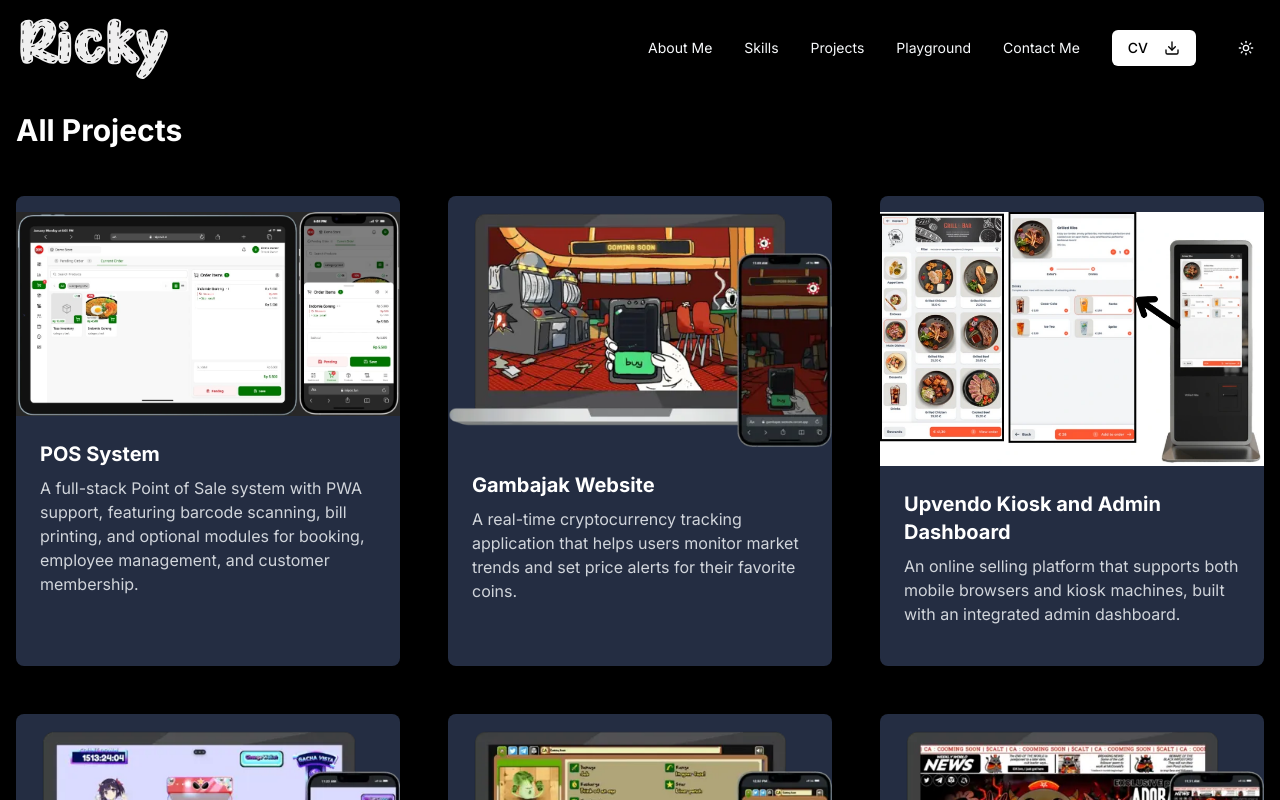
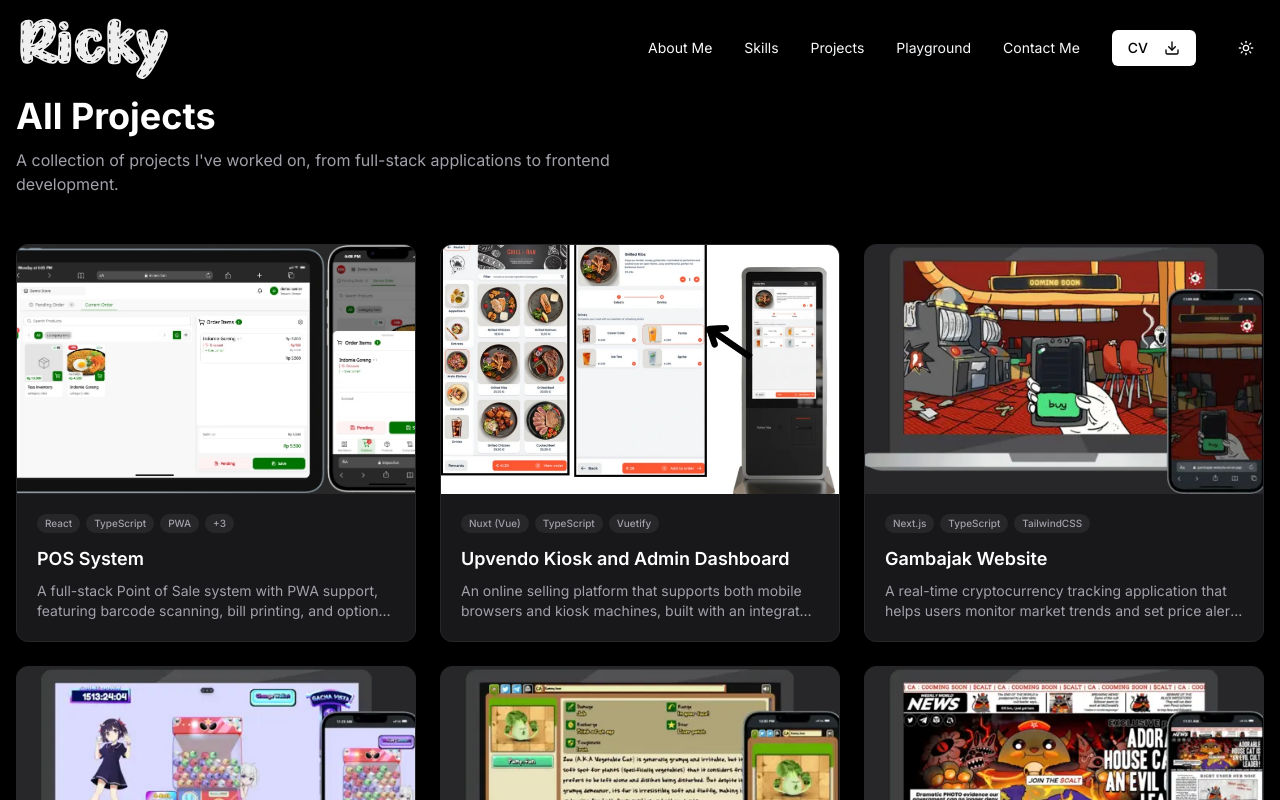
Before and after one commit to georgiusricky/georgiusricky.github.io, a Next.js app: page /project in a window 1280 px wide. Shown: the top 800 px of the page. Built offline with nearby package versions, Linux system fonts and the light colour scheme.

Commit message:
feat: update ProjectsPage layout and add Upvendo project details

```diff
--- a/app/project/page.tsx
+++ b/app/project/page.tsx
@@ -4,6 +4,7 @@ import { useState, useEffect } from 'react'
 import Image from 'next/image'
 import { ProjectDialog } from '../components/ProjectDialog'
 import { useGlobalStore } from '@/stores/globalStore'
+import { ExternalLink } from 'lucide-react'
 
 export default function ProjectsPage() {
   const [selectedProject, setSelectedProject] = useState<any>(null)
@@ -14,32 +15,77 @@ export default function ProjectsPage() {
   }, [])
 
   return (
-    <div className="container mt-12 mx-auto px-4 py-16 bg-white dark:bg-black">
-      <h1 className="text-3xl font-bold mb-12 text-black dark:text-white">All Projects</h1>
-      <div className="grid grid-cols-1 md:grid-cols-2 lg:grid-cols-3 gap-12">
+    <div className="min-h-screen bg-white dark:bg-black">
+      <div className="container mx-auto px-4 py-24">
+        {/* Header */}
+        <div className="mb-12">
+          <h1 className="text-4xl font-bold text-zinc-900 dark:text-white mb-3">
+            All Projects
+          </h1>
+          <p className="text-zinc-600 dark:text-zinc-400 max-w-2xl">
+            A collection of projects I&apos;ve worked on, from full-stack applications to frontend development.
+          </p>
+        </div>
+
+        {/* Projects Grid */}
+        <div className="grid grid-cols-1 md:grid-cols-2 xl:grid-cols-3 gap-6">
           {projects.map((project) => (
             <div
               key={project.id}
-            className="bg-card hover:bg-card-hover rounded-lg overflow-hidden cursor-pointer"
+              className="group relative bg-zinc-50 dark:bg-zinc-900 rounded-xl overflow-hidden border border-zinc-200 dark:border-zinc-800 hover:border-zinc-300 dark:hover:border-zinc-700 transition-all duration-300 cursor-pointer hover:shadow-lg hover:shadow-zinc-200/50 dark:hover:shadow-zinc-900/50"
               onClick={() => setSelectedProject(project)}
             >
+              {/* Image Container */}
+              <div className="relative aspect-[16/10] overflow-hidden bg-zinc-100 dark:bg-zinc-800">
                 <Image
                   src={project.preview}
                   alt={project.title}
-              width={600}
-              height={400}
-              className="w-full h-fit object-cover mt-4"
+                  fill
+                  sizes="(max-width: 768px) 100vw, (max-width: 1280px) 50vw, 33vw"
+                  className="object-cover group-hover:scale-105 transition-transform duration-500"
                 />
-            <div className="p-6">
-              <h2 className="text-xl font-bold mb-2 text-black dark:text-white">
+                {/* Hover Overlay */}
+                <div className="absolute inset-0 bg-black/0 group-hover:bg-black/20 transition-colors duration-300 flex items-center justify-center">
+                  <div className="opacity-0 group-hover:opacity-100 transition-opacity duration-300">
+                    <div className="bg-white dark:bg-zinc-900 rounded-full p-3 shadow-lg">
+                      <ExternalLink className="w-5 h-5 text-zinc-900 dark:text-white" />
+                    </div>
+                  </div>
+                </div>
+              </div>
+
+              {/* Content */}
+              <div className="p-5">
+                {/* Tech Stack Pills */}
+                <div className="flex flex-wrap gap-1.5 mb-3">
+                  {project.technologies.slice(0, 3).map((tech: string, index: number) => (
+                    <span
+                      key={index}
+                      className="px-2 py-0.5 text-[10px] font-medium rounded-full bg-zinc-200 dark:bg-zinc-800 text-zinc-600 dark:text-zinc-400"
+                    >
+                      {tech}
+                    </span>
+                  ))}
+                  {project.technologies.length > 3 && (
+                    <span className="px-2 py-0.5 text-[10px] font-medium rounded-full bg-zinc-200 dark:bg-zinc-800 text-zinc-600 dark:text-zinc-400">
+                      +{project.technologies.length - 3}
+                    </span>
+                  )}
+                </div>
+
+                {/* Title */}
+                <h2 className="text-lg font-semibold text-zinc-900 dark:text-white mb-2 group-hover:text-emerald-600 dark:group-hover:text-emerald-400 transition-colors">
                   {project.title}
                 </h2>
-              <p className="text-gray-600 dark:text-gray-300 mb-4">
+
+                {/* Description */}
+                <p className="text-sm text-zinc-600 dark:text-zinc-400 line-clamp-2">
                   {project.description}
                 </p>
               </div>
             </div>
           ))}
+        </div>
       </div>
 
       {selectedProject && (
--- a/stores/globalStore.ts
+++ b/stores/globalStore.ts
@@ -154,6 +154,24 @@ export const useGlobalStore = create<GlobalState>((set) => ({
     },
     {
       id: "02",
+      title: "Upvendo Kiosk and Admin Dashboard",
+      description:
+        "An online selling platform that supports both mobile browsers and kiosk machines, built with an integrated admin dashboard.",
+      fullDescription:
+        "This project was completed as a freelance job on Upwork, where I was responsible for developing the frontend of the Upvendo Kiosk Web. The application is an online selling platform designed to work seamlessly on mobile browsers as well as dedicated kiosk machines. It features a modern and intuitive interface for customers, while also including an admin dashboard for managing products, transactions, and kiosk operations. Built with Nuxt (Vue), TypeScript, and Vuetify, the system provides a responsive, user-friendly experience across different devices.",
+      technologies: ["Nuxt (Vue)", "TypeScript", "Vuetify"],
+      preview: "/img/projects/upvendo/upvendo2.webp",
+      assets: [
+        "/img/projects/upvendo/upvendo1.webp",
+        "/img/projects/upvendo/upvendo2.webp",
+        "/img/projects/upvendo/upvendo3.webp"
+      ],
+      githubLink: "",
+      demoLink: "",
+      liveLink: "https://upvendo.com/pages/self-service-kiosks"
+    },
+    {
+      id: "03",
       title: "Gambajak Website",
       description:
         "A real-time cryptocurrency tracking application that helps users monitor market trends and set price alerts for their favorite coins.",
@@ -170,24 +188,6 @@ export const useGlobalStore = create<GlobalState>((set) => ({
       githubLink: "",
       demoLink: "https://gambajak.vercel.app",
       liveLink: "https://gambajak.com"
-    },
-    {
-      id: "03",
-      title: "Upvendo Kiosk and Admin Dashboard",
-      description:
-        "An online selling platform that supports both mobile browsers and kiosk machines, built with an integrated admin dashboard.",
-      fullDescription:
-        "This project was completed as a freelance job on Upwork, where I was responsible for developing the frontend of the Upvendo Kiosk Web. The application is an online selling platform designed to work seamlessly on mobile browsers as well as dedicated kiosk machines. It features a modern and intuitive interface for customers, while also including an admin dashboard for managing products, transactions, and kiosk operations. Built with Nuxt (Vue), TypeScript, and Vuetify, the system provides a responsive, user-friendly experience across different devices.",
-      technologies: ["Nuxt (Vue)", "TypeScript", "Vuetify"],
-      preview: "/img/projects/upvendo/upvendo2.webp",
-      assets: [
-        "/img/projects/upvendo/upvendo1.webp",
-        "/img/projects/upvendo/upvendo2.webp",
-        "/img/projects/upvendo/upvendo3.webp"
-      ],
-      githubLink: "",
-      demoLink: "",
-      liveLink: "https://upvendo.com/pages/self-service-kiosks"
     },
     {
       id: "04",
```
Lines whose indentation alone changed are shown as unchanged.
